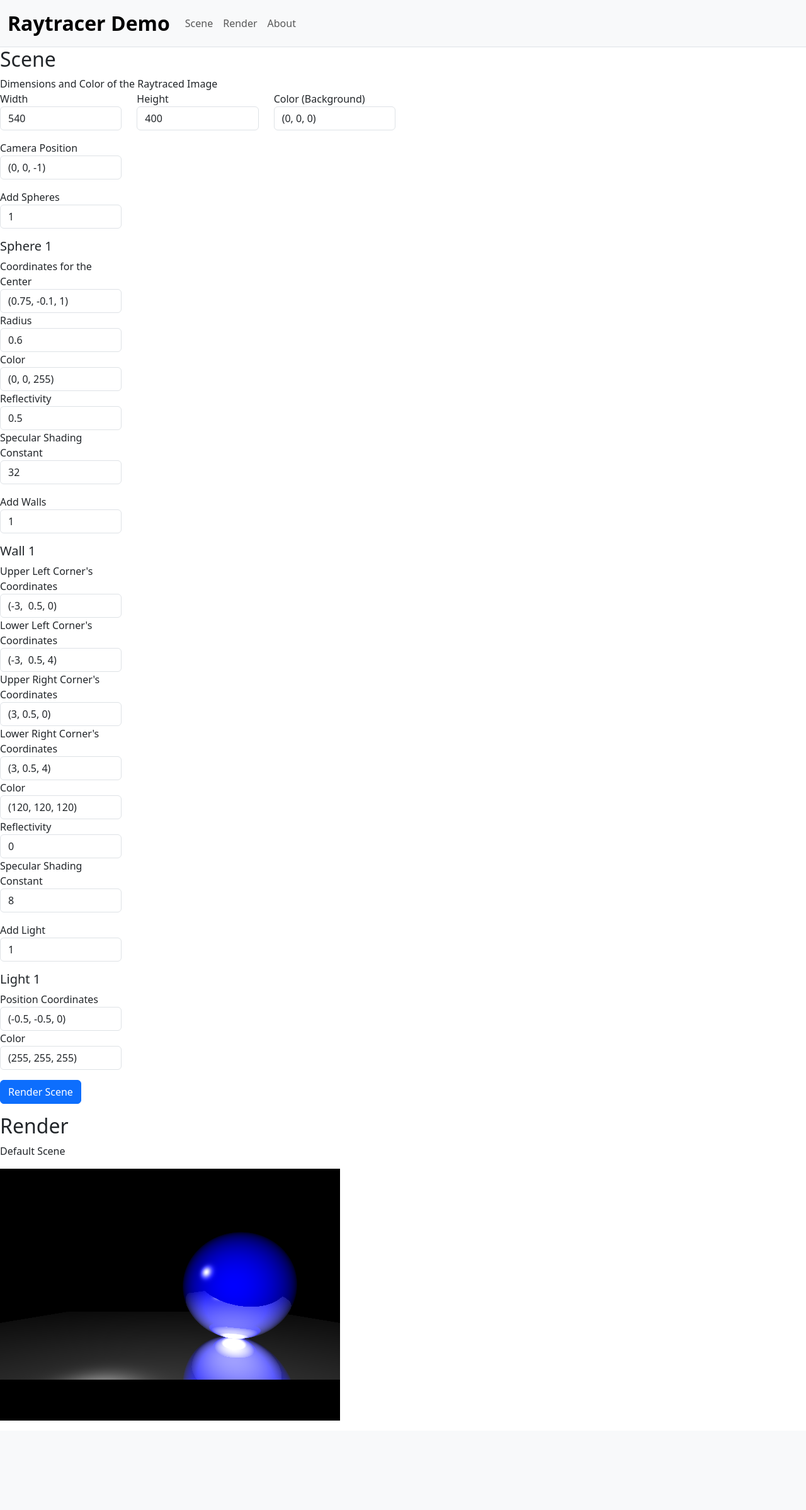
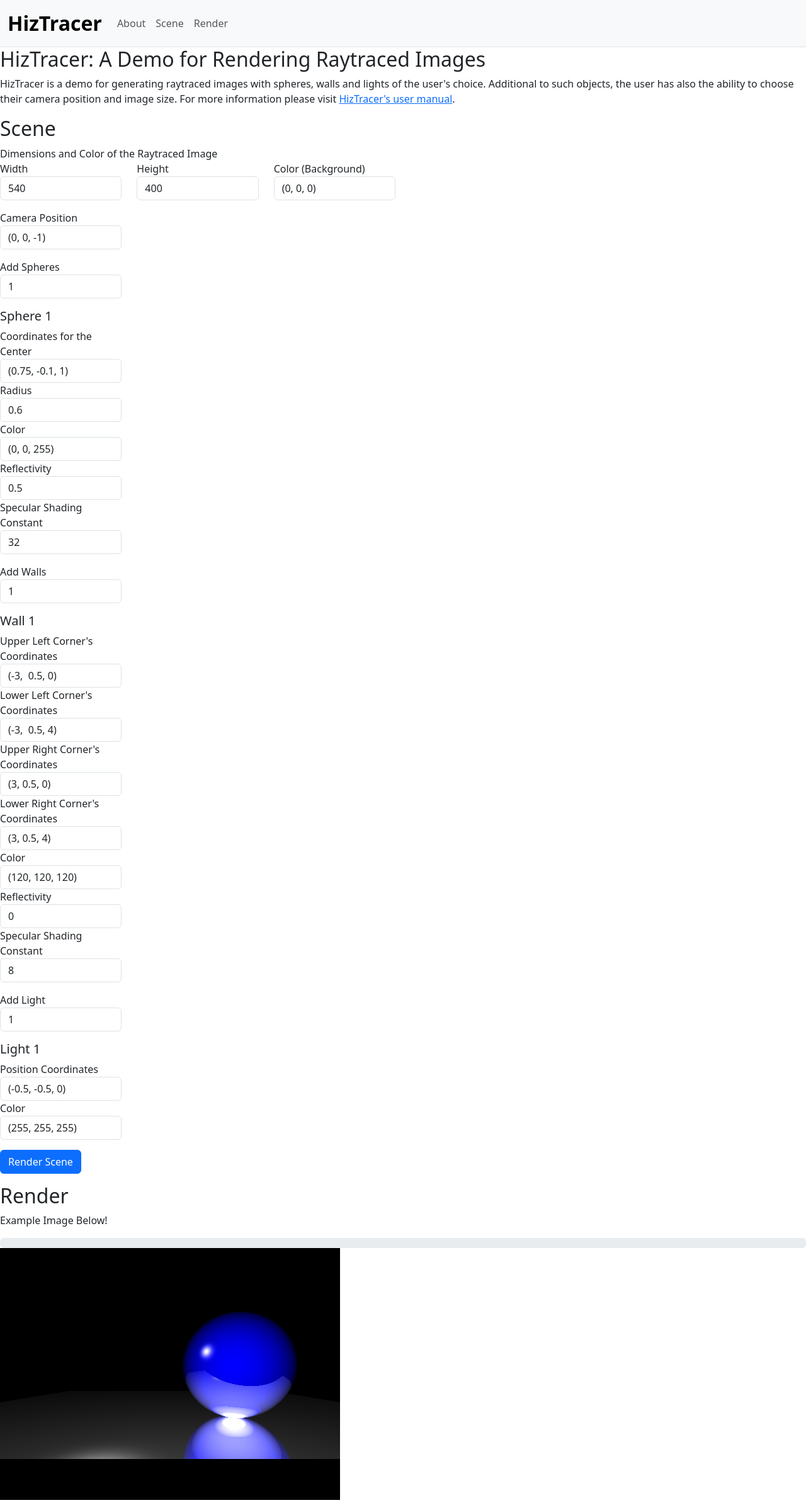
Before and after one commit to Hizicher/HizTracer, a Flask app: page / in a window 1280 px wide. Shown: the whole page at 63% size. Before the commit the page ends 2256 px from the top, so only its background shows below. Run offline with Flask 3, Linux system fonts and the light colour scheme.

Commit message:
Closes #2 and Closes #3 : The web part is done

```diff
--- a/app.py
+++ b/app.py
@@ -1,15 +1,26 @@
 from flask import Flask, redirect, jsonify, request, render_template, url_for
 from lib import Vector, Window, Sphere, Scene, Light, Material, Wall
+from threading import Thread
 
 app = Flask(__name__)
 
-actual_scene = None
+actual_scene = None                 # For a customer-ready approach a task queue is needed, but for only this demo we use a global variable
 
+# Does the server sided input validation and renders the right type of template depending on if there is an error or the rendering has started
 @app.route("/", methods = ["GET", "POST"])
 def index():
 
+    render_start = False
+    global actual_scene
+
+    if request.method == "GET":
+
+        actual_scene = None         # So that hen the demanded raytracing is done the program does not use the old scene
+
+
     if request.method == "POST":
 
+        # Although index.html has input validation we have to check on server if the user maliciously changed the HTML code and tries to submit invalid form of data
         if not request.form:
 
             return render_template("index.html", error="Submit a valid form!")
@@ -129,11 +140,7 @@ def index():
 
 
                 if not (left_upper and left_lower and right_upper and right_lower and color):
-                    print(left_uppers[i])
-                    print(left_lowers[i])
-                    print(right_uppers[i])
-                    print(right_lowers[i])
-                    print(wall_colors[i])
+
                     return render_template("index.html", error="Enter the corner positions and colors of the walls in their right format.")
 
                 scene_objects.append(Wall(left_upper, left_lower, right_upper, right_lower, color, Material(reflectivity, specular)))
@@ -170,35 +177,43 @@ def index():
 
             scene_lights.append(Light(position, color))
 
-        try:
+        try: # In case there is a missed edge case after all we make it sure so that the program does not crash
 
             actual_scene = Scene(Window(window_width, window_height, "image", sky_color), scene_objects, camera_position, scene_lights, 8)
-            actual_scene.blit_image()
-            render_template("index.html", render_start=True)
-            actual_scene = None
+            Thread(target=start_render).start() # We need a thread for sending the progress amount simultaneously to the JavaScript
 
+            render_start = True
 
         except:
 
             return render_template("index.html", error="An unexpected error occured while rendering the scene, please check your parameters.")
 
-    return render_template("index.html")
+    return render_template("index.html", render_start=render_start)
 
-app.route("/progress")
+# Sends the progress percentage to JavaScript
+@app.route("/progress")
 def progress():
 
     global actual_scene
-    if actual_scene:
+    if not actual_scene is None:
 
-        return jsonify({"progress": actual_scene.progress})
+        return jsonify(progress=actual_scene.progress)
 
-    return jsonify({"progress": 0})
+    return jsonify(progress=0)
 
+
+def start_render():
+
+    global actual_scene
+    actual_scene.blit_image()
+
+
+# As the user enters the vectors as strings, this function test if those tuples are in the right format to be vectors
 def is_valid_tuple(tuple_string: str, is_color = None):
 
     if (tuple_string[0] == "(" and tuple_string[-1] == ")" and tuple_string.count(", ") == 2):
 
-        try:
+        try: # If the elements inside the string cannot be translated into floats, the program will move on to except.
 
             tuple_string = tuple_string[1:len(tuple_string) - 1]
             elements = tuple_string.split(", ")
--- a/templates/index.html
+++ b/templates/index.html
@@ -8,7 +8,7 @@
 
         <link href="/static/styles.css" rel = "stylesheet">
         <link href="https://cdn.jsdelivr.net/npm/bootstrap@5.3.8/dist/css/bootstrap.min.css" rel="stylesheet" integrity="sha384-sRIl4kxILFvY47J16cr9ZwB07vP4J8+LH7qKQnuqkuIAvNWLzeN8tE5YBujZqJLB" crossorigin="anonymous">
-        <title>Hiztracer</title>
+        <title>HizTracer</title>
 
     </head>
 
@@ -18,12 +18,16 @@
 
             <div class="container-fluid">
 
-                <a class="navbar-brand fw-bold" href="#">Raytracer Demo</a>
+                <a class="navbar-brand fw-bold" href="#">HizTracer</a>
 
                 <button type="button" data-bs-toggle="collapse" data-bs-target="#navbarNav" class="navbar-toggler" aria-controls="navbarNav" aria-expanded="false" aria-label="Toggle Navigation"><span class="navbar-toggler-icon"></span></button>
                 <div class="collapse navbar-collapse" id="navbarNav">
 
                     <ul class="navbar-nav">
+
+                        <li class="nav-item active">
+                             <a class="nav-link" href="#about">About</a>
+                        </li>
 
                         <li class="nav-item active">
                              <a class="nav-link" href="#scene">Scene</a>
@@ -33,9 +37,6 @@
                             <a class="nav-link" href="#render">Render</a>
                         </li>
 
-                        <li class="nav-item active">
-                             <a class="nav-link" href="#about">About</a>
-                        </li>
                     </ul>
 
                 </div>
@@ -43,6 +44,12 @@
             </div>
 
         </nav>
+
+        <section id="about" class="container-my-4">
+            <h2>HizTracer: A Demo for Rendering Raytraced Images</h2>
+
+            <p>HizTracer is a demo for generating raytraced images with spheres, walls and lights of the user's choice. Additional to such objects, the user has also the ability to choose their camera position and image size. For more information please visit <a href="{{ url_for('static', filename='README.md') }}">HizTracer's user manual</a>.</p>
+        </section>
 
         <section id="scene" class="container-my-4">
 
@@ -154,47 +161,66 @@
 
             {% if error %}
 
-                <div class="alert alert-danger">{{ error }}</div>
+                <div class="alert alert-danger mb-3">{{ error }}</div>
 
             {% endif %}
 
+            <p id="status">{% if not render_start %}Example Image Below!{% else %}Rendering...{% endif %}</p>
+            <div class="progress">
+                <div class="progress-bar" id="progress-bar" style="width:0%"></div>
+            </div>
+            <img id="page_image" src="{{ url_for('static', filename='default.png') }}">
 
-            {% if not render_start %}
 
-                <p>Default Scene</p>
-                <img src="{{ url_for('static', filename='default.png') }}">
-
-            {% else %}
-
-                <h4>Rendering...</h4>
-                <div class="progress">
-                    <div class="progress-bar" id="progress-bar" style="width:0%"></div>
-                </div>
-
-                <div id="rendered-image" src="static/image.png"></div>
-
-            {% endif %}
         </section>
 
         <script>
+            // Checks the progress of the rendering every 500 ms
+            setInterval(() => {
 
-            setInterval(async () => {
+                fetch("/progress").then(r => r.text()).then(t => {
 
-                let response = await fetch("/progress");
-                let data = await response.json();
+                    // Checking if the sent data in the right JSON format
+                    try {
 
-                if(data!=0){
+                        let currentStatus = document.getElementById("status"); // Changes the status depending if the program is still rendering or not
+                        let img = document.getElementById("page_image"); // To change the default image to rendered image
+                        let bar = document.getElementById("progress-bar") // To update the progress bar simulatenously with the rendering progress data gotten
 
-                    document.getElementById("progress-bar").style.width = data.width + "%";
-                }
+                        const data = JSON.parse(t);
+                        if(data.progress < 100 && data.progress > 0) { // Checks if the data.progress > 0 so that the program does not show rendering when scene is reset
+
+                            bar.style.width = data.progress + "%";
+                            currentStatus.innerHTML = "Rendering ... | " + data.progress + " % done.";
+                            img.src = "static/image.png?t=" + Date.now();
+                        }
+
+                        if(data.progress == 100) {
+
+                            img.src = "static/image.png?t=" + Date.now(); // So that the browser downloads image.png again as it is renewed
+                            currentStatus.innerHTML = ''; // Deletes the "Rendering.." text when rendering is done
+                            bar.style.width = "0%"; // Resets the bar
+
+                        }
+
+                    }
+
+                    catch(e) {
+
+                        console.log("JSON data not found: ", t) // Debugs the invalid JSON data
+                    }
+
+                });
 
             }, 500);
 
             document.addEventListener('DOMContentLoaded', function() {
 
+                // JS gets data from HTML to see how many spheres the user wants so that it can print out that many forms, the same goes for the walls and the lights
                 let amountSphere = document.getElementById("sphereAmount");
                 let containerSphere = document.getElementById("sphereContainer");
 
+                // Default values when entered on the website, the same goes for the walls and the lights
                 containerSphere.innerHTML = `<div class="col-md-2">
                                                 <h5>Sphere 1</h5>
                                                 <label>Coordinates for the Center</label>
@@ -211,12 +237,12 @@
 
                 amountSphere.addEventListener('input', function() {
 
-                    containerSphere.innerHTML = '';
+                    containerSphere.innerHTML = ''; // Cleans the previous forms as there is a new value input for amountSpheres now
                     let countSphere = Number(amountSphere.value);
 
                     if (countSphere > 0) {
 
-                        for(let i = 1; i <= countSphere; i++) {
+                        for(let i = 1; i <= countSphere; i++) { // Prints out that many form fields so that the user can input unique values for each sphere
 
                         containerSphere.innerHTML += `<div class="col-md-2">
                                                 <h5>Sphere ${i}</h5>
```
Also changed, not shown: lib.py (+45 -35 lines), static/image.png.
